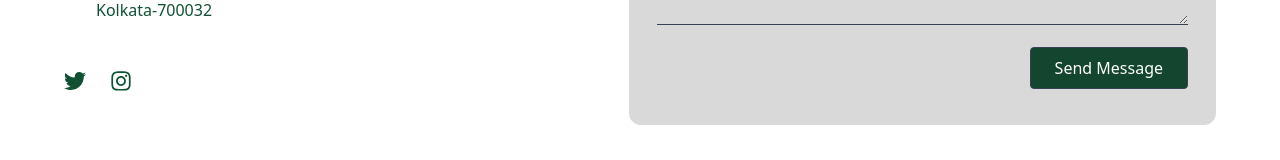
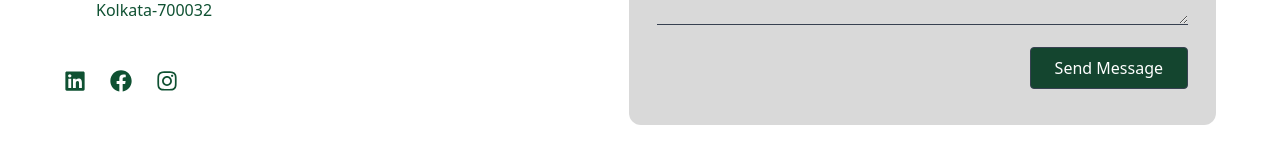
Before and after one commit to akash0708/SocioAI, a React (Vite) app: page / in a window 1280 px wide. Shown: the part 4816-4976 px from the top of the page. Built offline with nearby package versions, Linux system fonts and the light colour scheme; no server answers.

Commit message:
Update Contact.jsx

```diff
--- a/src/components/Contact.jsx
+++ b/src/components/Contact.jsx
@@ -3,11 +3,13 @@ import {
   FaPhoneAlt,
   FaEnvelope,
   FaMapMarkerAlt,
-  FaTwitter,
   FaInstagram,
+  FaFacebook,
+  FaLinkedin
 } from "react-icons/fa";
 import { db } from "../firebaseConfig";
 import { collection, addDoc } from "firebase/firestore";
+
 
 const Contact = () => {
   const [formData, setFormData] = useState({
@@ -73,10 +75,18 @@ const Contact = () => {
               </span>
             </div>
           </div>
-          <div className="flex space-x-6 mt-12 mb-4  justify-center md:justify-start ">
-            <FaTwitter className="hover:text-gray-500 text-[22px]" />
-            <FaInstagram className="hover:text-gray-500 text-[22px]" />
+          <div className="flex space-x-6 mt-12 mb-4 justify-center md:justify-start mr-4 md:mr-0">
+            <a href="https://www.linkedin.com/company/ieee-ju" target="_blank" rel="noopener noreferrer">
+              <FaLinkedin className="hover:text-gray-500 text-[22px]" />
+            </a>
+            <a href="https://www.facebook.com/ieeejusb" target="_blank" rel="noopener noreferrer">
+              <FaFacebook className="hover:text-gray-500 text-[22px]" />
+            </a>
+            <a href="https://www.instagram.com/_ieeeju/" target="_blank" rel="noopener noreferrer">
+              <FaInstagram className="hover:text-gray-500 text-[22px]" />
+            </a>
           </div>
+
         </div>
         <div className="w-full lg:w-[55%] bg-[#D9D9D9] py-5 px-7 lg:mt-[25px] rounded-xl">
           <form onSubmit={handleSubmit}>
```
